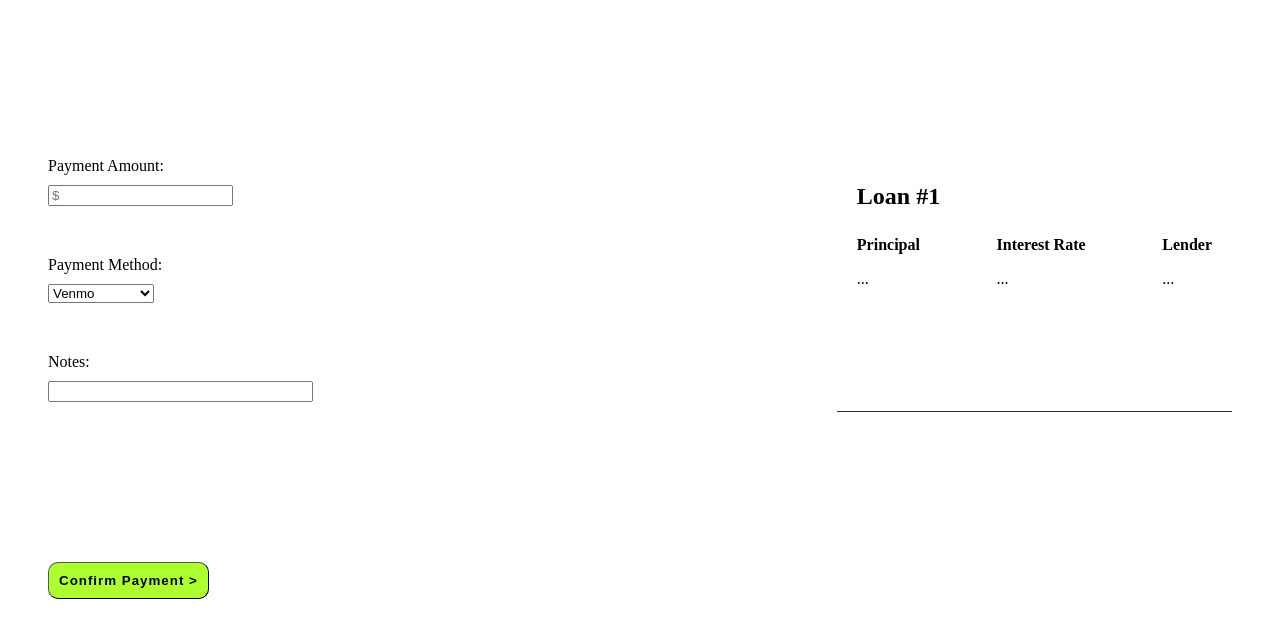
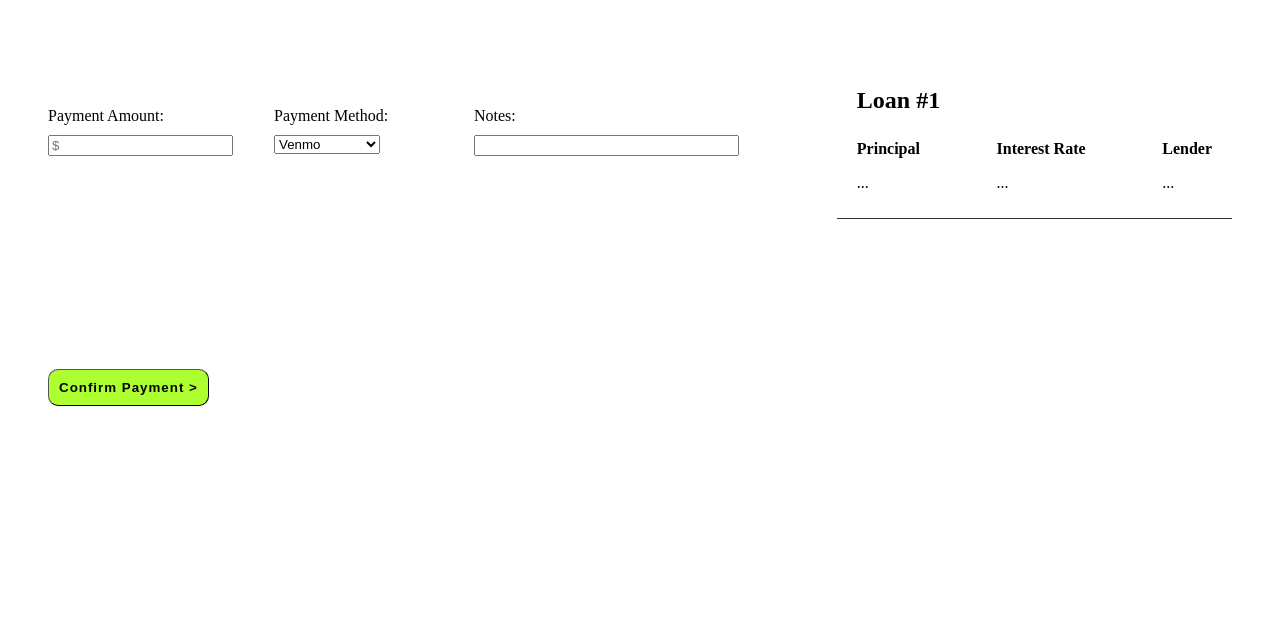
Before and after one commit to avgelix/cico-frontend, a website: page src/main/makepayment.html in a window 1280 px wide. Shown: the part 221-858 px from the top of the page. After the commit the page ends 800 px from the top, so only its background shows below. Drawn offline with Linux system fonts and the light colour scheme.

Commit message:
Add styles to the new payment fields

```diff
--- a/src/main/screen.css
+++ b/src/main/screen.css
@@ -299,6 +299,16 @@ button#bannerSignOut {
     margin-bottom: 100px;
   }
 
+  #paymentDetails {
+    display: grid;
+    grid-template-columns: 0.1fr 0.6fr 1fr;
+    gap: 41px;
+  }
+
+  #paymentDetails > * {
+    margin-top: 0;
+  }
+
   .loanInfo > * {
     margin-top: 0;
   }
```
